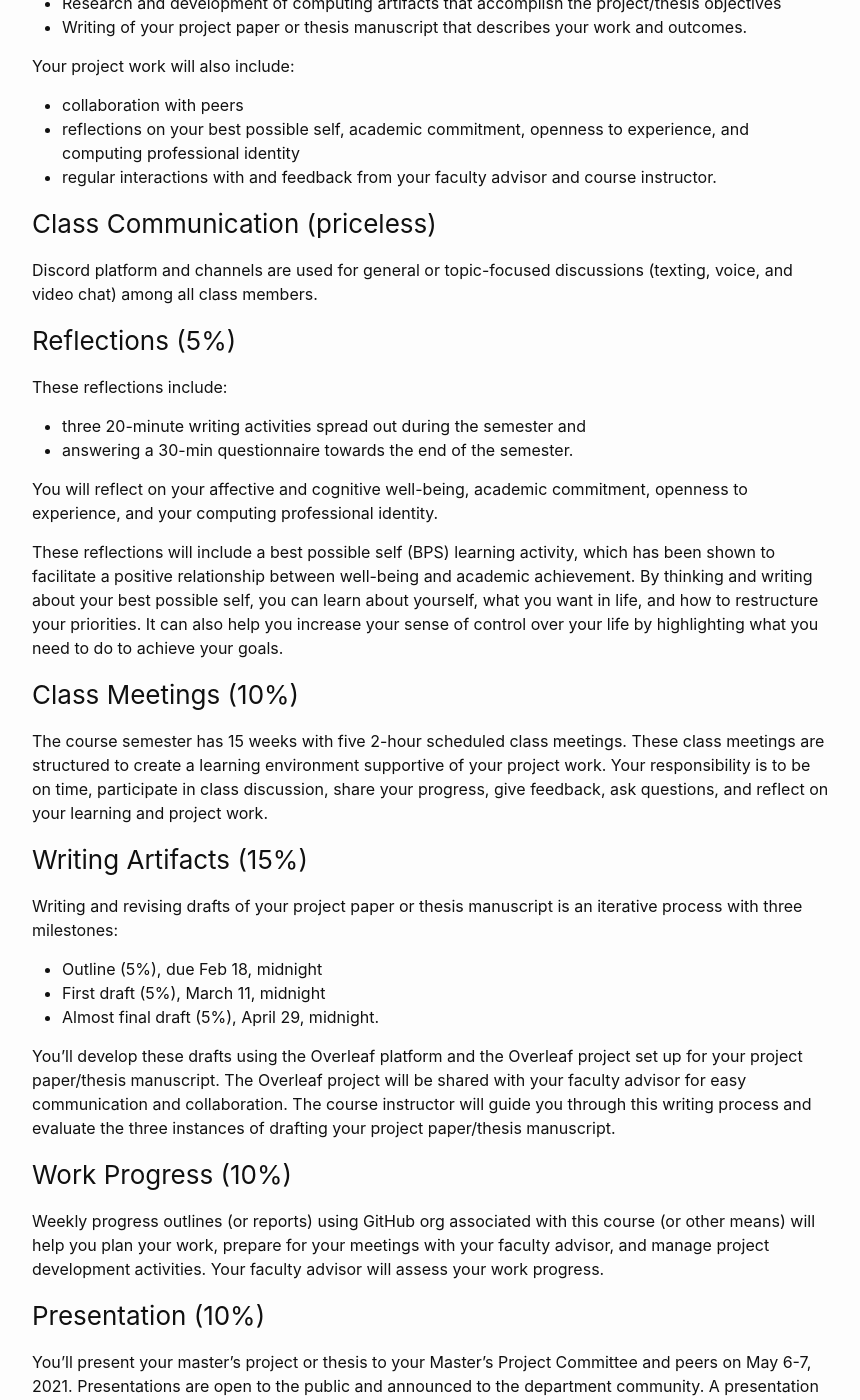
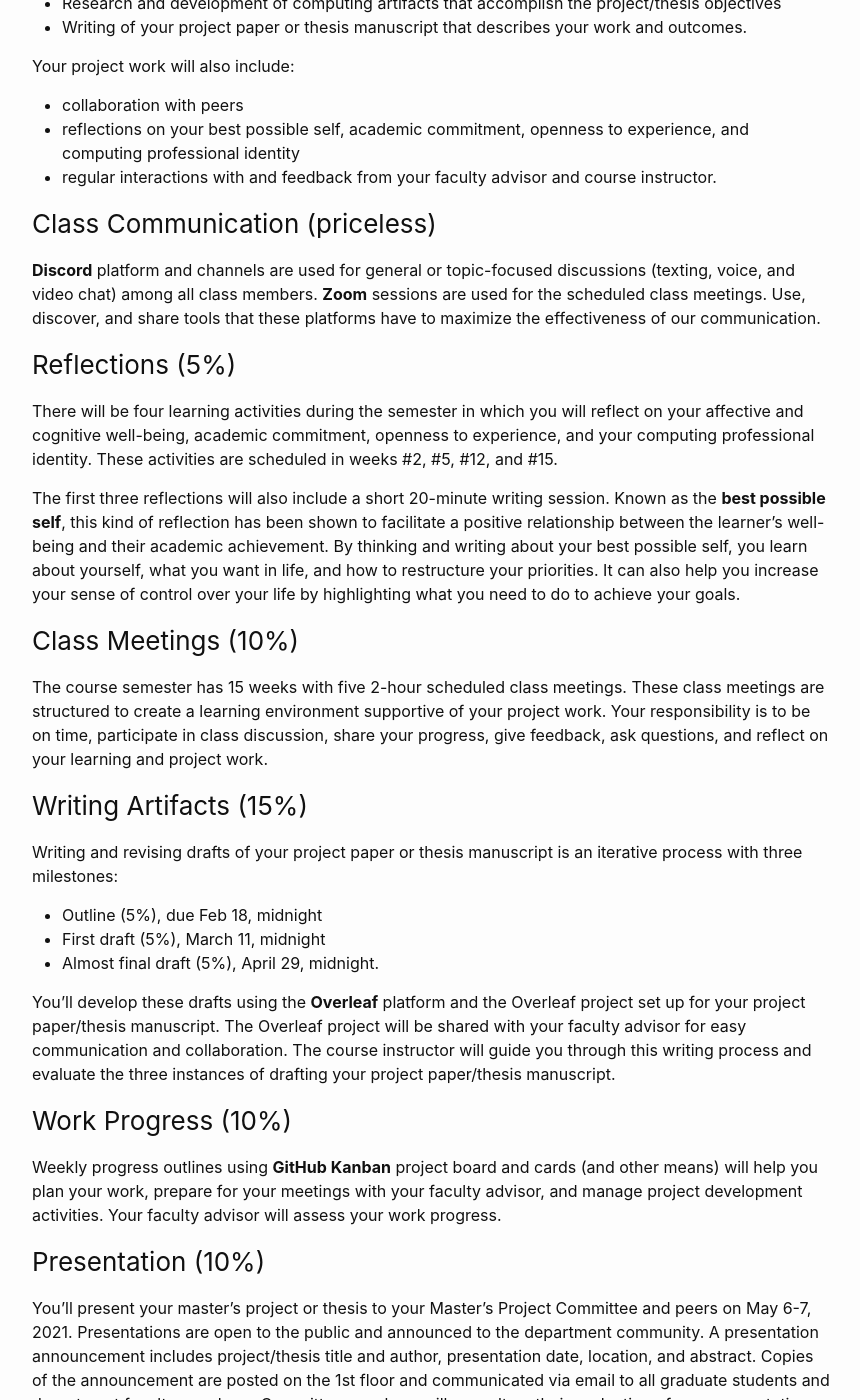
Before and after one commit to unh-comp-master-project/unh-comp-master-project.github.io, a Jekyll site: the page built from learning-activities.md, in a window 1280 px wide and 1400 px high, scrolled down 489 px. Shown: the whole window, without its empty margins (208-1068 px from the left). Built offline with Jekyll 4.4.1, drawn with Linux system fonts in a browser that asks for light colours; some of the changed text lies outside the part shown.

Commit message:
updated with latest syllabus revision

```diff
--- a/learning-activities.md
+++ b/learning-activities.md
@@ -3,7 +3,8 @@ layout: page
 title: Learning Activities
 permalink: /learning-activities/
 ---
-Learning in this course depends on reflective practice and open collaboration.
+Learning in this course depends on **reflective practice**,
+**open collaboration**, and **support and respect** for one another.
 To develop professional competencies through project work, you will engage in
 a variety of learning activities with peers, course instructor, and faculty
 advisor.
@@ -23,17 +24,26 @@ experience, and computing professional identity
 instructor.
 
 ### Class Communication (priceless)
-Discord platform and channels are used for general or topic-focused
+**Discord** platform and channels are used for general or topic-focused
 discussions (texting, voice,  and video chat) among all class members.
+**Zoom** sessions are used for the scheduled class meetings. Use, discover,
+and share tools that these platforms have to maximize the effectiveness of our
+communication.
 
 ### Reflections (5%)
-These reflections include:
-* three 20-minute writing activities spread out during the semester and
-* answering a 30-min questionnaire towards the end of the semester.
+There will be four learning activities during the semester in which you will
+reflect on your affective and cognitive well-being, academic commitment,
+openness to experience, and your computing professional identity. These
+activities are scheduled in weeks #2, #5, #12, and #15.
 
-You will reflect on your affective and cognitive well-being, academic commitment, openness to experience, and your computing professional identity.
-
-These reflections will include a best possible self (BPS) learning activity, which has been shown to facilitate a positive relationship between well-being and academic achievement. By thinking and writing about your best possible self, you can learn about yourself, what you want in life, and how to restructure your priorities. It can also help you increase your sense of control over your life by highlighting what you need to do to achieve your goals.
+The first three reflections will also include a short 20-minute writing
+session. Known as the **best possible self**, this kind of reflection has been
+shown to facilitate a positive relationship between the learner's well-being
+and their academic achievement. By thinking and writing about your best
+possible self, you learn about yourself, what you want in life, and how to
+restructure your priorities. It can also help you increase your sense of
+control over your life by highlighting what you need to do to achieve your
+goals.
 
 ### Class Meetings (10%)
 The course semester has 15 weeks with five 2-hour scheduled class meetings.
@@ -49,7 +59,7 @@ iterative process with three milestones:
 * First draft (5%), March 11, midnight
 * Almost final draft (5%), April 29, midnight.
 
-You'll develop these drafts using the Overleaf platform and the Overleaf
+You'll develop these drafts using the **Overleaf** platform and the Overleaf
 project set up for your project paper/thesis manuscript. The Overleaf project
 will be shared with your faculty advisor for easy communication and
 collaboration. The course instructor will guide you through this writing
@@ -57,8 +67,7 @@ process and evaluate the three instances of drafting your project paper/thesis
 manuscript.
 
 ### Work Progress (10%)
-Weekly progress outlines (or reports) using GitHub org associated with this
-course (or other means) will help you plan your work, prepare for your
+Weekly progress outlines using **GitHub Kanban** project board and cards (and other means)  will help you plan your work, prepare for your
 meetings with your faculty advisor, and manage project development activities.
 Your faculty advisor will assess your work progress.
 
@@ -72,9 +81,9 @@ email to all graduate students and department faculty members. Committee
 members will consult on their evaluation of your presentation.
 
 ### Computing Artifacts (25%)
-The GitHub org  associated with this course, <https://github.com/master-projects-theses> hosts the remote repositories of the project/thesis
+The **GitHub** org  associated with this course, <https://github.com/master-projects-theses> hosts the remote repositories of the project/thesis
 computing artifacts you develop and manage using GitHub platform tools (e.g.,
-Kanban project board, issue tracker) and git feature branch workflow. Your
+Kanban project board, issue tracker) and **git feature branch workflow**. Your
 faculty advisor will evaluate this component of your project.
 
 ### Project Paper/Thesis Manuscript (30%)
```
Also changed, not shown: competencies.md (+2 -2 lines), resources.md (+8 -4 lines).
